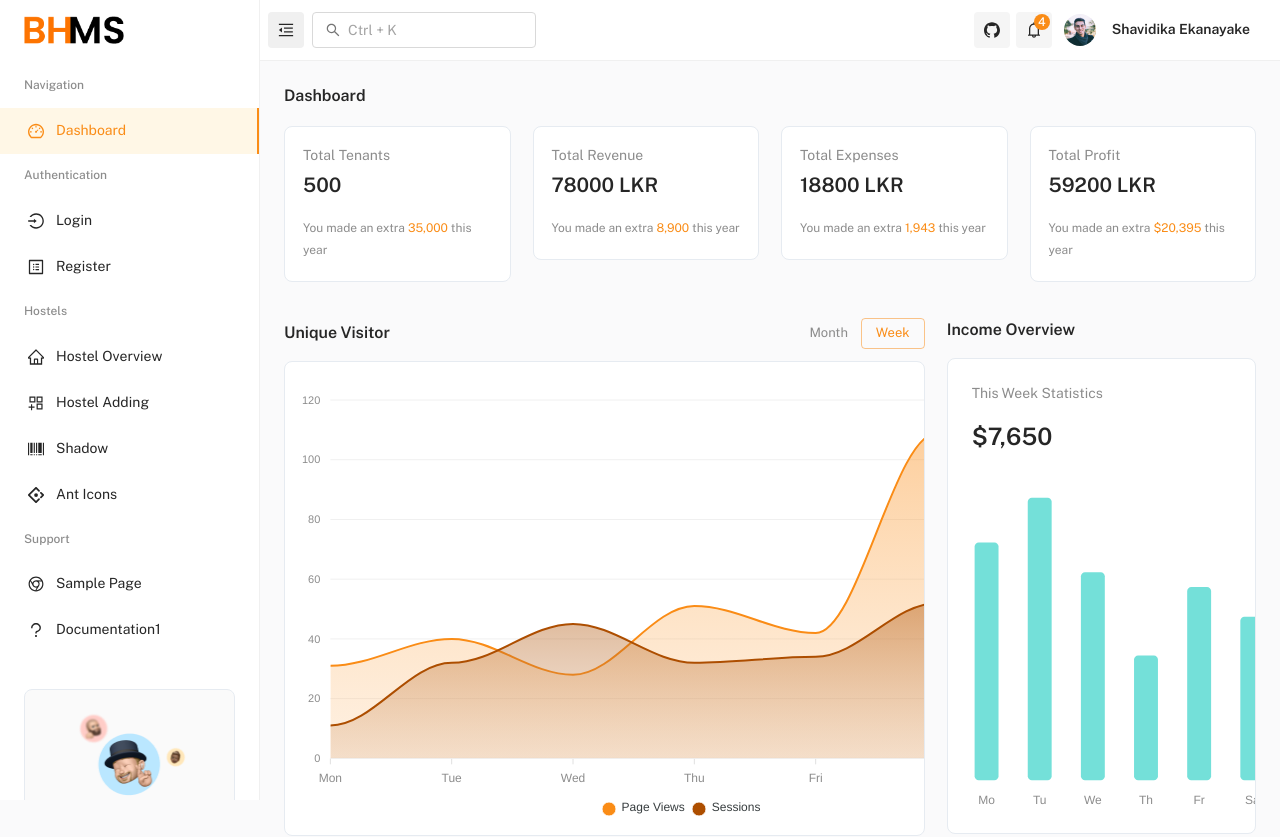
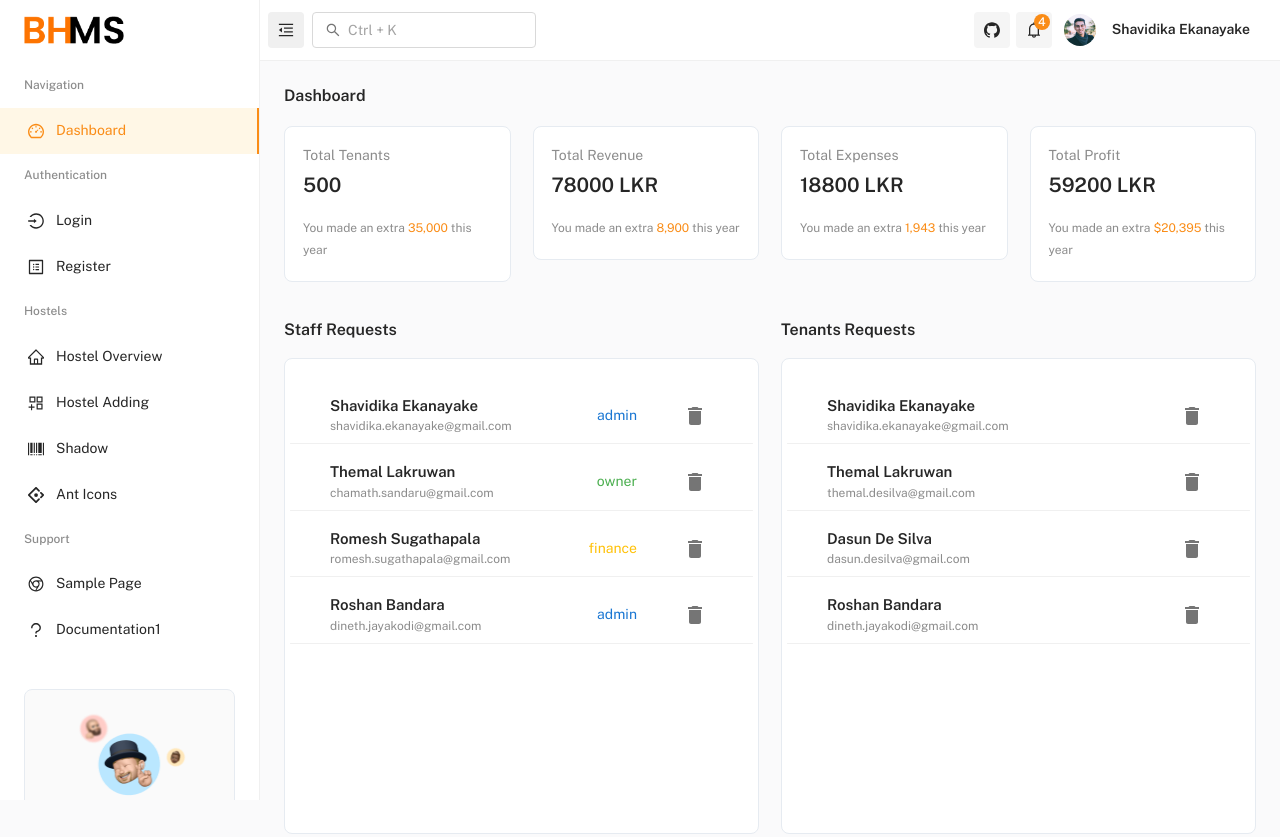
Before and after one commit to Boarding-House-Management-System/Boarding-House-Management-System-Project, a React (Create React App) app in the folder frontend/: page /free/dashboard/default in a window 1280 px wide. Shown: the top 837 px of the page. Built offline with nearby package versions, Linux system fonts and the light colour scheme.

Commit message:
Staff Request and Tenent Request

```diff
--- a/frontend/package.json
+++ b/frontend/package.json
@@ -9,6 +9,7 @@
     "@emotion/cache": "^11.11.0",
     "@emotion/react": "^11.11.3",
     "@emotion/styled": "^11.11.0",
+    "@mui/icons-material": "^5.15.14",
     "@mui/lab": "^5.0.0-alpha.162",
     "@mui/material": "^5.15.6",
     "@reduxjs/toolkit": "^2.1.0",
--- /dev/null
+++ b/frontend/src/pages/dashboard/StaffReq.js
@@ -0,0 +1,92 @@
+import React, { useState } from 'react';
+import ListItemButton from '@mui/material/ListItemButton';
+import ListItemText from '@mui/material/ListItemText';
+import Box from '@mui/material/Box';
+import Paper from '@mui/material/Paper';
+import Divider from '@mui/material/Divider';
+import IconButton from '@mui/material/IconButton';
+import DeleteIcon from '@mui/icons-material/Delete';
+import { Dialog, DialogTitle, DialogContent, DialogActions, Button, TextField, Typography } from '@mui/material';
+
+const staffData = [
+  { name: 'Shavidika Ekanayake', email: 'shavidika.ekanayake@gmail.com', phone: '071 123 4567', role: 'ADMIN' },
+  { name: 'Themal Lakruwan', email: 'chamath.sandaru@gmail.com', phone: '071 123 4567', role: 'OWNER' },
+  { name: 'Romesh Sugathapala', email: 'romesh.sugathapala@gmail.com', phone: '071 123 4567', role: 'FINANCE' },
+  { name: 'Roshan Bandara', email: 'dineth.jayakodi@gmail.com', phone: '071 123 4567', role: 'ADMIN' }
+];
+
+export default function StaffReq() {
+  const [openDialog, setOpenDialog] = useState(false);
+  const [selectedStaff, setSelectedStaff] = useState('');
+  const [staffs, setStaffs] = useState(staffData);
+
+  const handleSelectedStaff = (email) => {
+    setOpenDialog(true);
+    setSelectedStaff(email);
+  };
+
+  const handleClosedDialog = () => {
+    setOpenDialog(false);
+  };
+
+  const handleDelete = (email) => {
+    const updatedStaffs = staffs.filter((staff) => staff.email !== email);
+    setStaffs(updatedStaffs);
+  };
+
+  return (
+    <Box sx={{ alignItems: 'center', minHeight: 450 }}>
+      <Paper elevation={0}>
+        {staffs.length == 0 ? (
+          <Box sx={{ maxHeight: 450, alignItems: 'baseline', justifyContent: 'center', display: 'flex' }}>
+            <img src="https://i.postimg.cc/dtFkb54M/Nothing.png" alt="Nothing" border="0" style={{ height: '250px', marginTop: '50px' }} />
+          </Box>
+        ) : (
+          staffs.map((staffItem) => (
+            <div key={staffItem.email} style={{ padding: 5 }}>
+              <Box sx={{ display: 'flex', flexDirection: 'row', alignItems: 'center' }}>
+                <ListItemButton sx={{ px: 5, py: 0, minHeight: 32 }} onClick={() => handleSelectedStaff(staffItem.email)}>
+                  <ListItemText primary={staffItem.name} secondary={staffItem.email} primaryTypographyProps={{ fontSize: 15, fontWeight: 'bold' }} />
+                </ListItemButton>
+                <Typography variant="caption" display="block">
+                  {staffItem.role === 'ADMIN' ? (
+                    <Typography sx={{ color: '#1976D2' }}>admin</Typography>
+                  ) : staffItem.role === 'OWNER' ? (
+                    <Typography sx={{ color: '#4CAF50' }}>owner</Typography>
+                    ) : (
+                    <Typography sx={{ color: '#FFC107 ' }}>finance</Typography>
+                  )}
+                </Typography>
+                <IconButton
+                  edge="end"
+                  aria-label="delete"
+                  sx={{ mx: 5, ':hover': { backgroundColor: 'rgba(255, 0, 0, 0.1)' } }}
+                  onClick={() => handleDelete(staffItem.email)}
+                >
+                  <DeleteIcon />
+                </IconButton>
+              </Box>
+              <Divider sx={{ backgroundColor: 'rgba(255, 255, 255)', borderRadius: '5px' }} />
+            </div>
+          ))
+        )}
+      </Paper>
+      <Dialog open={openDialog} onClose={handleClosedDialog}>
+        <DialogTitle>Add a new Staff</DialogTitle>
+        <DialogContent>
+          <Typography>Please generate a token</Typography>
+          <Button variant="contained" color="primary">
+            Generate Token
+          </Button>
+          <Typography>Send generated token to:</Typography>
+          <TextField value={selectedStaff} />
+        </DialogContent>
+        <DialogActions>
+          <Button variant="contained" color="primary" onClick={handleClosedDialog}>
+            Send
+          </Button>
+        </DialogActions>
+      </Dialog>
+    </Box>
+  );
+}
--- /dev/null
+++ b/frontend/src/pages/dashboard/TenantReq.js
@@ -0,0 +1,83 @@
+import React, { useState } from 'react';
+import ListItemButton from '@mui/material/ListItemButton';
+import ListItemText from '@mui/material/ListItemText';
+import Box from '@mui/material/Box';
+import Paper from '@mui/material/Paper';
+import Divider from '@mui/material/Divider';
+import IconButton from '@mui/material/IconButton';
+import DeleteIcon from '@mui/icons-material/Delete';
+import { Dialog, DialogTitle, DialogContent, DialogActions, Button, TextField, Typography } from '@mui/material';
+
+const tenantData = [
+  { name: 'Shavidika Ekanayake', email: 'shavidika.ekanayake@gmail.com', phone: '071 123 4567' },
+  { name: 'Themal Lakruwan', email: 'themal.desilva@gmail.com', phone: '071 123 4567' },
+  { name: 'Dasun De Silva', email: 'dasun.desilva@gmail.com', phone: '071 123 4567' },
+  { name: 'Roshan Bandara', email: 'dineth.jayakodi@gmail.com', phone: '071 123 4567' }
+];
+
+export default function TenantReq() {
+  const [openDialog, setOpenDialog] = useState(false);
+  const [selectedTenant, setSelectedTenant] = useState('');
+  const [tenants, setTenants] = useState(tenantData);
+
+  const handleSelectedTenant = (email) => {
+    setOpenDialog(true);
+    setSelectedTenant(email);
+  };
+
+  const handleClosedDialog = () => {
+    setOpenDialog(false);
+  };
+
+  const handleDelete = (email) => {
+    const updatedTenants = tenants.filter((tenant) => tenant.email !== email);
+    setTenants(updatedTenants);
+  };
+
+  return (
+    <Box sx={{ alignItems: 'center', minHeight: 450 }}>
+      <Paper elevation={0}>
+        {tenants.length == 0 ? (
+          <Box sx={{ maxHeight: 450, alignItems: 'baseline', justifyContent: 'center', display: 'flex' }}>
+            <img src="https://i.postimg.cc/dtFkb54M/Nothing.png" alt="Nothing" border="0" style={{ height: '250px', marginTop: '50px' }} />
+          </Box>
+        ) : (
+          tenants.map((item) => (
+            <div key={item.email} style={{ padding: 5 }}>
+              <Box sx={{ display: 'flex', flexDirection: 'row', alignItems: 'center' }}>
+                <ListItemButton sx={{ px: 5, py: 0, minHeight: 32 }} onClick={() => handleSelectedTenant(item.email)}>
+                  <ListItemText primary={item.name} secondary={item.email} primaryTypographyProps={{ fontSize: 15, fontWeight: 'bold' }} />
+                </ListItemButton>
+                <IconButton
+                  edge="end"
+                  aria-label="delete"
+                  sx={{ mx: 5, ':hover': { backgroundColor: 'rgba(255, 0, 0, 0.1)' } }}
+                  onClick={() => handleDelete(item.email)}
+                >
+                  <DeleteIcon />
+                </IconButton>
+              </Box>
+              <Divider sx={{ backgroundColor: 'rgba(255, 255, 255)', borderRadius: '5px' }} />
+            </div>
+          ))
+        )}
+      </Paper>
+      <Dialog open={openDialog} onClose={handleClosedDialog}>
+        <DialogTitle>Add a new Tenant</DialogTitle>
+        <DialogContent>
+          <Typography>Please generate a token</Typography>
+          <Button variant="contained" color="primary">
+            Generate Token
+          </Button>
+          <Typography>Send generated token to:</Typography>
+          <TextField value={selectedTenant} />
+        </DialogContent>
+        <DialogActions>
+          <Button variant="contained" color="primary" onClick={handleClosedDialog}>
+            Send
+          </Button>
+        </DialogActions>
+      </Dialog>
+    </Box>
+  );
+}
--- a/frontend/src/pages/dashboard/index.js
+++ b/frontend/src/pages/dashboard/index.js
@@ -20,8 +20,6 @@ import {
 
 // project import
 import OrdersTable from './OrdersTable';
-import IncomeAreaChart from './IncomeAreaChart';
-import MonthlyBarChart from './MonthlyBarChart';
 import ReportAreaChart from './ReportAreaChart';
 import SalesColumnChart from './SalesColumnChart';
 import MainCard from 'components/MainCard';
@@ -33,6 +31,8 @@ import avatar1 from 'assets/images/users/avatar-1.png';
 import avatar2 from 'assets/images/users/avatar-2.png';
 import avatar3 from 'assets/images/users/avatar-3.png';
 import avatar4 from 'assets/images/users/avatar-4.png';
+import TenantReq from './TenantReq';
+import StaffReq from './StaffReq';
 
 // avatar style
 const avatarSX = {
@@ -71,37 +71,36 @@ const status = [
 
 const DashboardDefault = () => {
   const [value, setValue] = useState('today');
-  const [slot, setSlot] = useState('week');
+  // const [slot, setSlot] = useState('week');
   const revenue = 78000;
   const expenses = 18800;
   const profit = revenue - expenses;
 
   return (
     <Grid container rowSpacing={4.5} columnSpacing={2.75}>
-
       <Grid item xs={12} sx={{ mb: -2.25 }}>
         <Typography variant="h5">Dashboard</Typography>
       </Grid>
       <Grid item xs={12} sm={6} md={4} lg={3}>
-          <AnalyticEcommerce title="Total Tenants" count="500"  extra="35,000" />
+        <AnalyticEcommerce title="Total Tenants" count="500" extra="35,000" />
       </Grid>
       <Grid item xs={12} sm={6} md={4} lg={3}>
-          <AnalyticEcommerce title="Total Revenue" count={`${revenue} LKR`}  extra="8,900" />
+        <AnalyticEcommerce title="Total Revenue" count={`${revenue} LKR`} extra="8,900" />
       </Grid>
       <Grid item xs={12} sm={6} md={4} lg={3}>
-          <AnalyticEcommerce title="Total Expenses" count={`${expenses} LKR`}   extra="1,943" />
+        <AnalyticEcommerce title="Total Expenses" count={`${expenses} LKR`} extra="1,943" />
       </Grid>
       <Grid item xs={12} sm={6} md={4} lg={3}>
-          <AnalyticEcommerce title="Total Profit" count={`${profit} LKR`}   extra="$20,395" />
+        <AnalyticEcommerce title="Total Profit" count={`${profit} LKR`} extra="$20,395" />
       </Grid>
 
       <Grid item md={8} sx={{ display: { sm: 'none', md: 'block', lg: 'none' } }} />
 
       {/* row 2 */}
-      <Grid item xs={12} md={7} lg={8}>
+      {/* <Grid item xs={12} md={7} lg={6}>
         <Grid container alignItems="center" justifyContent="space-between">
           <Grid item>
-            <Typography variant="h5">Unique Visitor</Typography>
+            <Typography variant="h5">Staff Requests</Typography>
           </Grid>
           <Grid item>
             <Stack direction="row" alignItems="center" spacing={0}>
@@ -129,24 +128,45 @@ const DashboardDefault = () => {
             <IncomeAreaChart slot={slot} />
           </Box>
         </MainCard>
-      </Grid>
-      <Grid item xs={12} md={5} lg={4}>
+      </Grid> */}
+      <Grid item xs={12} md={5} lg={6}>
         <Grid container alignItems="center" justifyContent="space-between">
           <Grid item>
-            <Typography variant="h5">Income Overview</Typography>
+            <Typography variant="h5">Staff Requests</Typography>
           </Grid>
           <Grid item />
         </Grid>
         <MainCard sx={{ mt: 2 }} content={false}>
           <Box sx={{ p: 3, pb: 0 }}>
             <Stack spacing={2}>
-              <Typography variant="h6" color="textSecondary">
+              {/* <Typography variant="h6" color="textSecondary">
                 This Week Statistics
-              </Typography>
-              <Typography variant="h3">$7,650</Typography>
+              </Typography> */}
+              {/* <Typography variant="h3">$7,650</Typography> */}
             </Stack>
           </Box>
-          <MonthlyBarChart />
+          <StaffReq />
+
+        </MainCard>
+      </Grid>
+      <Grid item xs={12} md={5} lg={6}>
+        <Grid container alignItems="center" justifyContent="space-between">
+          <Grid item>
+            <Typography variant="h5">Tenants Requests</Typography>
+          </Grid>
+          <Grid item />
+        </Grid>
+        <MainCard sx={{ mt: 2 }} content={false}>
+          <Box sx={{ p: 3, pb: 0 }}>
+            <Stack spacing={2}>
+              {/* <Typography variant="h6" color="textSecondary">
+                This Week Statistics
+              </Typography> */}
+              {/* <Typography variant="h3">$7,650</Typography> */}
+            </Stack>
+          </Box>
+          <TenantReq />
+
         </MainCard>
       </Grid>
 
```
Also changed, not shown: frontend/src/pages/components-overview/SearchHos.js (+17 -60 lines), 2 other files (tests, documents, lock files or other folders). Lines whose indentation alone changed are shown as unchanged.
